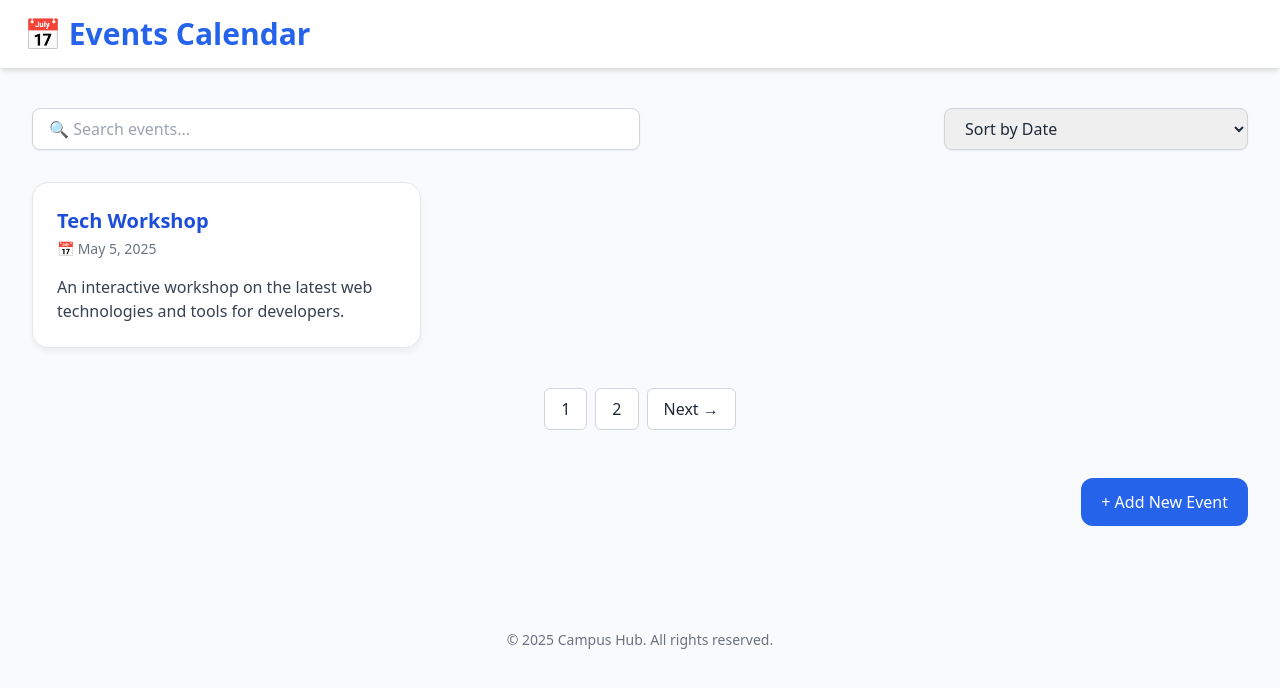
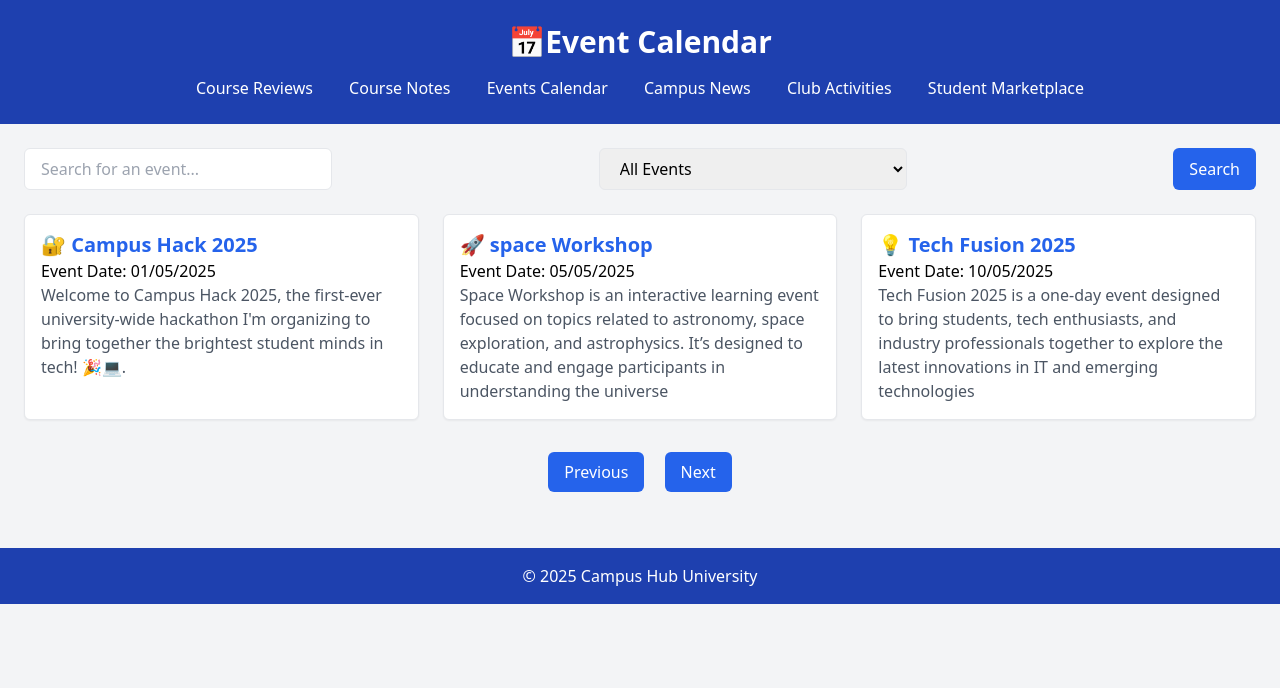
Before and after one commit to SameeraGitH/itcs333-projectgroup6, a PHP site: page /dana.html in a window 1280 px wide. Shown: the top 688 px of the page. Run offline with PHP 8.4, Linux system fonts and the light colour scheme; some libraries are stand-ins or nearby versions.

Commit message:
added home bar

```diff
--- a/EventsCalendar/dana.css
+++ b/EventsCalendar/dana.css
@@ -1,37 +1,25 @@
-/* style.css */
-.custom-card {
-    background-color: white;
-    border: 1px solid #e5e7eb;
-    border-radius: 1rem;
-    padding: 1.5rem;
-    box-shadow: 0 4px 6px rgba(0, 0, 0, 0.05);
-    transition: box-shadow 0.3s ease;
-  }
-  .custom-card:hover {
-    box-shadow: 0 6px 12px rgba(0, 0, 0, 0.1);
-  }
 
-  .pagination-btn {
-    padding: 0.5rem 1rem;
-    background-color: white;
-    border: 1px solid #d1d5db;
-    border-radius: 0.375rem;
-    transition: background-color 0.2s;
-  }
-  .pagination-btn:hover {
-    background-color: #eff6ff;
-  }
 
-  .add-btn {
-    display: inline-block;
-    background-color: #2563eb;
-    color: white;
-    padding: 0.75rem 1.25rem;
-    border-radius: 0.75rem;
-    font-weight: 500;
-    transition: background-color 0.3s;
-    text-decoration: none;
-  }
-  .add-btn:hover {
-    background-color: #1d4ed8;
-  }
+body {
+  font-family: 'Arial', sans-serif;
+}
+
+header {
+  background-color: #2c5282;
+}
+
+footer {
+  background-color: #2c5282;
+}
+
+.event-item h2 {
+  color: #2b6cb0;
+}
+
+.pagination button {
+  transition: background-color 0.3s ease;
+}
+
+.pagination button:hover {
+  background-color: #3182ce;
+}
--- a/EventsCalendar/dana.html
+++ b/EventsCalendar/dana.html
@@ -1,63 +1,66 @@
 <!DOCTYPE html>
 <html lang="en">
 <head>
-  <meta charset="UTF-8" />
-  <meta name="viewport" content="width=device-width, initial-scale=1.0" />
-  <title>Events Calendar</title>
-  <script src="https://cdn.tailwindcss.com"></script>
-  <link rel="stylesheet" href="dana.css">
+    <meta charset="UTF-8">
+    <meta name="viewport" content="width=device-width, initial-scale=1.0">
+    <title>Event Calendar</title>
+    <link href="https://cdn.jsdelivr.net/npm/tailwindcss@2.1.2/dist/tailwind.min.css" rel="stylesheet">
+    <link rel="stylesheet" href="style.css">
 </head>
-<body class="bg-gray-50 text-gray-800 font-sans">
+<body class="bg-gray-100">
+    <header class="bg-blue-800 text-white p-6">
+        <h1 class="text-3xl font-semibold text-center">📅Event Calendar</h1>
+        <nav class="text-center mt-4">
 
-  <!-- Header -->
-  <header class="bg-white shadow-md py-4 px-6 sticky top-0 z-10">
-    <h1 class="text-3xl font-bold text-blue-600">📅 Events Calendar</h1>
-  </header>
+            <a href="#" class="text-white mx-4">Course Reviews</a>
+            <a href="#" class="text-white mx-4">Course Notes</a>
+            <a href="#" class="text-white mx-4">Events Calendar</a>
+            <a href="#" class="text-white mx-4">Campus News</a>
+            <a href="#" class="text-white mx-4">Club Activities</a>
+            <a href="#" class="text-white mx-4">Student Marketplace</a>
+        </nav>
+    </header>
 
-  <!-- Main Content -->
-  <main class="max-w-7xl mx-auto px-4 sm:px-6 lg:px-8 py-10">
+    <main class="p-6">
+        <section class="filters flex justify-between mb-6">
 
-    <!-- Search & Sorting -->
-    <div class="flex flex-col md:flex-row md:items-center justify-between gap-4 mb-8">
-      <!-- Search -->
-      <input type="text" placeholder="🔍 Search events..." class="w-full md:w-1/2 px-4 py-2 border border-gray-300 rounded-lg shadow-sm focus:outline-none focus:ring-2 focus:ring-blue-500" />
+            <input type="text" placeholder="Search for an event..." class="px-4 py-2 border rounded-md w-1/4">
+            <select class="px-4 py-2 border rounded-md w-1/4">
+                <option value="all">All Events</option>
+                <option value="upcoming">Upcoming</option>
+                <option value="past">Past</option>
+            </select>
+            <button class="bg-blue-600 text-white px-4 py-2 rounded-md">Search</button>
+        </section>
 
-      <!-- Sort -->
-      <select class="w-full md:w-1/4 px-4 py-2 border border-gray-300 rounded-lg shadow-sm focus:outline-none focus:ring-2 focus:ring-blue-500">
-        <option>Sort by Date</option>
-        <option>Sort by Name</option>
-      </select>
-    </div>
+        <section class="event-list grid grid-cols-1 md:grid-cols-2 lg:grid-cols-3 gap-6">
 
-    <!-- Events Grid -->
-    <section class="grid grid-cols-1 sm:grid-cols-2 lg:grid-cols-3 gap-6">
-      <!-- Example Event Card -->
-      <article class="custom-card">
-        <h2 class="text-xl font-semibold text-blue-700">Tech Workshop</h2>
-        <p class="text-gray-500 text-sm mt-1">📅 May 5, 2025</p>
-        <p class="mt-4 text-gray-700">An interactive workshop on the latest web technologies and tools for developers.</p>
-      </article>
+            <div class="event-item bg-white p-4 border rounded-md shadow-sm">
+                <h2 class="text-xl font-semibold text-blue-600">🔐 Campus Hack 2025</h2>
+                <p>Event Date: 01/05/2025</p>
+                <p class="text-gray-600">Welcome to Campus Hack 2025, the first-ever university-wide hackathon I'm organizing to bring together the brightest student minds in tech! 🎉💻.</p>
+            </div>
 
-      <!-- Add more cards here as needed -->
-    </section>
+            <div class="event-item bg-white p-4 border rounded-md shadow-sm">
+                <h2 class="text-xl font-semibold text-blue-600">🚀 space Workshop </h2>
+                <p>Event Date: 05/05/2025</p>
+                <p class="text-gray-600">Space Workshop is an interactive learning event focused on topics related to astronomy, space exploration, and astrophysics. It’s designed to educate and engage participants in understanding the universe</p>
+            </div>
+            <div class="event-item bg-white p-4 border rounded-md shadow-sm">
+                <h2 class="text-xl font-semibold text-blue-600"> 💡 Tech Fusion 2025 </h2>
+                <p>Event Date: 10/05/2025</p>
+                <p class="text-gray-600">Tech Fusion 2025 is a one-day event designed to bring students, tech enthusiasts, and industry professionals together to explore the latest innovations in IT and emerging technologies</p>
+            </div>
+        </section>
 
-    <!-- Pagination -->
-    <div class="flex justify-center mt-10 space-x-2">
-      <button class="pagination-btn">1</button>
-      <button class="pagination-btn">2</button>
-      <button class="pagination-btn">Next →</button>
-    </div>
+        <section class="pagination text-center mt-8">
+            <button class="bg-blue-600 text-white px-4 py-2 rounded-md mx-2">Previous</button>
+            <button class="bg-blue-600 text-white px-4 py-2 rounded-md mx-2">Next</button>
+        </section>
+    </main>
 
-    <!-- Add New Event -->
-    <div class="mt-12 text-right">
-      <a href="create-event.html" class="add-btn">+ Add New Event</a>
-    </div>
-  </main>
-
-  <!-- Footer -->
-  <footer class="text-center text-sm text-gray-500 mt-16 mb-4">
-    © 2025 Campus Hub. All rights reserved.
-  </footer>
-
+    <footer class="bg-blue-800 text-white text-center p-4 mt-8">
+        <p>&copy; 2025 Campus Hub University</p>
+    </footer>
 </body>
 </html>
```
